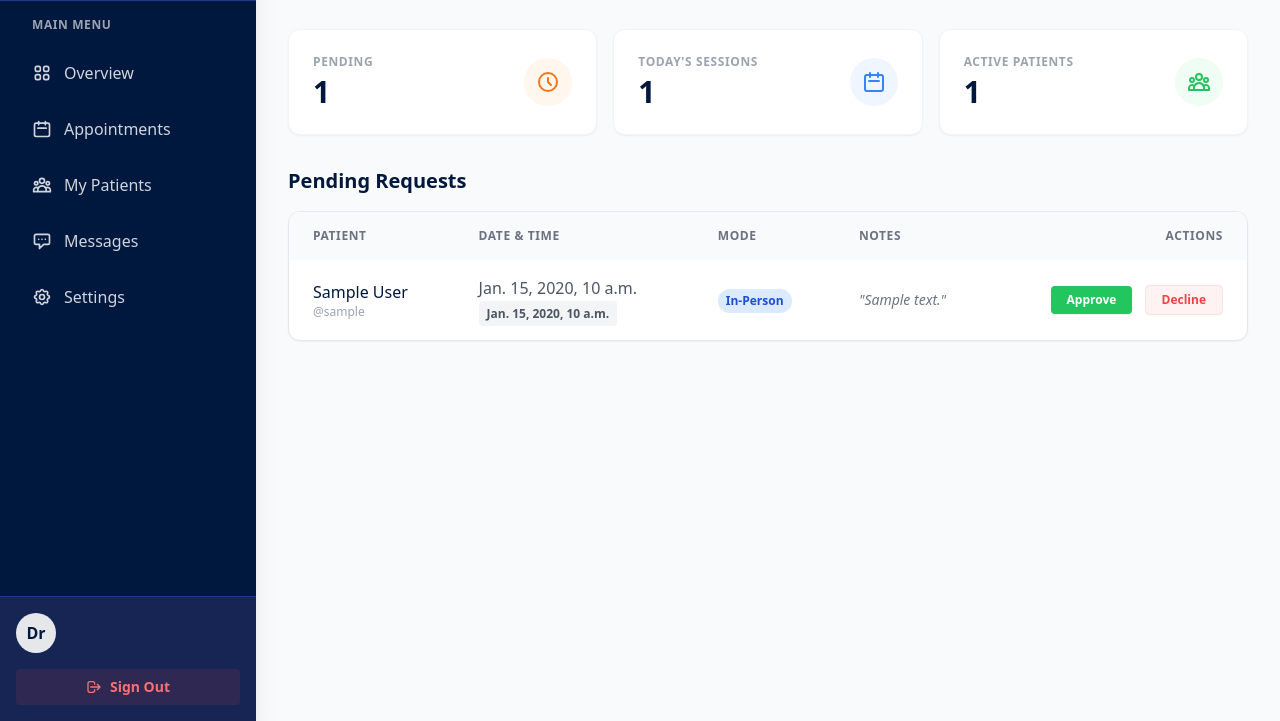
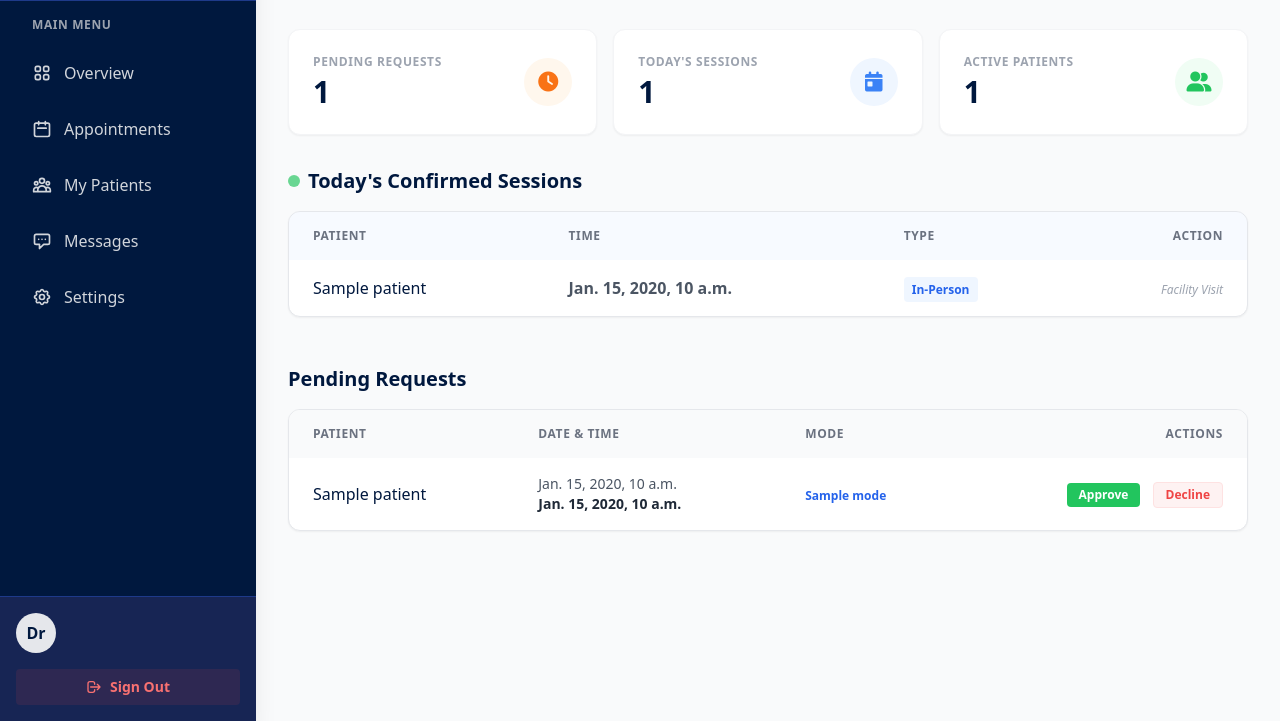
Before and after one commit to Flora72/CMHS, a Django app: template templates/accounts/therapist_dashboard.html in a window 1280 px wide. Shown: the part 79-800 px from the top of the page. Run offline with Django 5.2, Linux system fonts and the light colour scheme; the template is opened without the code that fills it: most values are stand-ins (such as "Sample title", 1, 10 or a date in 2020); some libraries are stand-ins or nearby versions.

Commit message:
a similar link is generated for the therapist to allow for hosting

```diff
--- a/templates/accounts/therapist_dashboard.html
+++ b/templates/accounts/therapist_dashboard.html
@@ -7,7 +7,7 @@
 
     {% include 'includes/therapist_sidebar.html' %}
 
-     <main class="flex-1 overflow-y-auto bg-gray-50 p-4 md:p-8 w-full flex flex-col mt-16 md:mt-0">
+    <main class="flex-1 overflow-y-auto bg-gray-50 p-4 md:p-8 w-full flex flex-col mt-16 md:mt-0">
 
         <div class="flex flex-col md:flex-row justify-between items-start md:items-end mb-8 gap-4">
             <div>
@@ -22,11 +22,11 @@
         <div class="grid grid-cols-1 md:grid-cols-3 gap-4 mb-8">
             <div class="bg-white p-6 rounded-xl shadow-sm border border-gray-100 flex items-center justify-between">
                 <div>
-                    <p class="text-xs font-bold text-gray-400 uppercase tracking-wider">Pending</p>
+                    <p class="text-xs font-bold text-gray-400 uppercase tracking-wider">Pending Requests</p>
                     <p class="text-3xl font-bold text-chiromo-navy mt-1">{{ pending_count }}</p>
                 </div>
                 <div class="w-12 h-12 rounded-full bg-orange-50 text-orange-500 flex items-center justify-center">
-                    <svg class="w-6 h-6" fill="none" stroke="currentColor" viewBox="0 0 24 24"><path stroke-linecap="round" stroke-linejoin="round" stroke-width="2" d="M12 8v4l3 3m6-3a9 9 0 11-18 0 9 9 0 0118 0z"></path></svg>
+                    <i class="fas fa-clock text-xl"></i>
                 </div>
             </div>
             <div class="bg-white p-6 rounded-xl shadow-sm border border-gray-100 flex items-center justify-between">
@@ -35,7 +35,7 @@
                     <p class="text-3xl font-bold text-chiromo-navy mt-1">{{ todays_count }}</p>
                 </div>
                 <div class="w-12 h-12 rounded-full bg-blue-50 text-blue-500 flex items-center justify-center">
-                    <svg class="w-6 h-6" fill="none" stroke="currentColor" viewBox="0 0 24 24"><path stroke-linecap="round" stroke-linejoin="round" stroke-width="2" d="M8 7V3m8 4V3m-9 8h10M5 21h14a2 2 0 002-2V7a2 2 0 00-2-2H5a2 2 0 00-2 2v12a2 2 0 002 2z"></path></svg>
+                    <i class="fas fa-calendar-day text-xl"></i>
                 </div>
             </div>
             <div class="bg-white p-6 rounded-xl shadow-sm border border-gray-100 flex items-center justify-between">
@@ -44,55 +44,62 @@
                     <p class="text-3xl font-bold text-chiromo-navy mt-1">{{ total_patients }}</p>
                 </div>
                 <div class="w-12 h-12 rounded-full bg-green-50 text-green-500 flex items-center justify-center">
-                    <svg class="w-6 h-6" fill="none" stroke="currentColor" viewBox="0 0 24 24"><path stroke-linecap="round" stroke-linejoin="round" stroke-width="2" d="M17 20h5v-2a3 3 0 00-5.356-1.857M17 20H7m10 0v-2c0-.656-.126-1.283-.356-1.857M7 20H2v-2a3 3 0 015.356-1.857M7 20v-2c0-.656.126-1.283.356-1.857m0 0a5.002 5.002 0 019.288 0M15 7a3 3 0 11-6 0 3 3 0 016 0zm6 3a2 2 0 11-4 0 2 2 0 014 0zM7 10a2 2 0 11-4 0 2 2 0 014 0z"></path></svg>
+                    <i class="fas fa-user-friends text-xl"></i>
                 </div>
             </div>
         </div>
 
-        <h3 class="font-bold text-xl text-chiromo-navy mb-4">Pending Requests</h3>
+        <h3 class="font-bold text-xl text-chiromo-navy mb-4 flex items-center gap-2">
+            <span class="w-3 h-3 bg-green-500 rounded-full animate-pulse"></span>
+            Today's Confirmed Sessions
+        </h3>
 
-        <div class="md:hidden space-y-4 pb-20">
-            {% for appt in pending_requests %}
-            <div class="bg-white p-5 rounded-xl shadow-sm border border-gray-200">
-                <div class="flex justify-between items-start mb-3">
-                    <div>
-                        <h4 class="font-bold text-chiromo-navy text-lg">{{ appt.patient.first_name }} {{ appt.patient.last_name }}</h4>
-                        <p class="text-xs text-gray-400">@{{ appt.patient.username }}</p>
-                    </div>
-                    {% if appt.mode == 'online' %}
-                        <span class="px-2 py-1 rounded-lg text-xs font-bold bg-purple-100 text-purple-700">Online</span>
-                    {% else %}
-                        <span class="px-2 py-1 rounded-lg text-xs font-bold bg-blue-100 text-blue-700">In-Person</span>
-                    {% endif %}
-                </div>
-
-                <div class="text-sm text-gray-600 mb-4 space-y-1">
-                    <p><span class="font-bold">Date:</span> {{ appt.date }}</p>
-                    <p><span class="font-bold">Time:</span> {{ appt.time }}</p>
-                    {% if appt.notes %}
-                        <div class="mt-2 bg-gray-50 p-2 rounded text-xs italic text-gray-500 border border-gray-100">
-                            "{{ appt.notes|truncatechars:50 }}"
-                        </div>
-                    {% endif %}
-                </div>
-
-                <div class="grid grid-cols-2 gap-3">
-                    <a href="{% url 'approve_appointment' appt.id %}" class="flex items-center justify-center bg-green-500 text-white py-3 rounded-lg font-bold text-sm shadow-sm hover:bg-green-600">
-                        Approve
-                    </a>
-                    <a href="{% url 'decline_appointment' appt.id %}" onclick="return confirm('Decline this request?');" class="flex items-center justify-center bg-red-50 text-red-500 border border-red-100 py-3 rounded-lg font-bold text-sm hover:bg-red-100">
-                        Decline
-                    </a>
-                </div>
+        <div class="bg-white rounded-xl shadow-sm border border-gray-200 overflow-hidden mb-12">
+            {% if approved_sessions %}
+            <table class="w-full text-left border-collapse">
+                <thead class="bg-blue-50/50 text-gray-500 text-xs uppercase tracking-wider">
+                    <tr>
+                        <th class="px-6 py-4 font-bold">Patient</th>
+                        <th class="px-6 py-4 font-bold">Time</th>
+                        <th class="px-6 py-4 font-bold">Type</th>
+                        <th class="px-6 py-4 font-bold text-right">Action</th>
+                    </tr>
+                </thead>
+                <tbody class="divide-y divide-gray-100">
+                    {% for appt in approved_sessions %}
+                    <tr class="hover:bg-gray-50 transition">
+                        <td class="px-6 py-4 font-medium text-chiromo-navy">{{ appt.patient.get_full_name|default:appt.patient.username }}</td>
+                        <td class="px-6 py-4 text-gray-600 font-bold">{{ appt.time }}</td>
+                        <td class="px-6 py-4">
+                            {% if appt.mode == 'online' %}
+                                <span class="text-xs font-bold text-purple-600 bg-purple-50 px-2 py-1 rounded">Online</span>
+                            {% else %}
+                                <span class="text-xs font-bold text-blue-600 bg-blue-50 px-2 py-1 rounded">In-Person</span>
+                            {% endif %}
+                        </td>
+                        <td class="px-6 py-4 text-right">
+                            {% if appt.mode == 'online' %}
+                                <button onclick="launchMeeting('CMHS-Therapy-{{ appt.id }}-{{ appt.date|date:'Ymd' }}', '{{ appt.patient.get_full_name|addslashes }}')"
+                                        class="inline-flex items-center gap-2 px-4 py-2 bg-chiromo-navy text-white text-xs font-bold rounded-lg hover:bg-blue-900 transition shadow-md">
+                                    <i class="fas fa-video"></i> Launch Session
+                                </button>
+                            {% else %}
+                                <span class="text-xs text-gray-400 italic">Facility Visit</span>
+                            {% endif %}
+                        </td>
+                    </tr>
+                    {% endfor %}
+                </tbody>
+            </table>
+            {% else %}
+            <div class="p-8 text-center text-gray-500">
+                <p>No confirmed sessions for today.</p>
             </div>
-            {% empty %}
-            <div class="text-center py-10 text-gray-500 bg-white rounded-xl border border-dashed">
-                <p>No pending requests.</p>
-            </div>
-            {% endfor %}
+            {% endif %}
         </div>
 
-        <div class="hidden md:block bg-white rounded-xl shadow-sm border border-gray-200 overflow-hidden">
+        <h3 class="font-bold text-xl text-chiromo-navy mb-4">Pending Requests</h3>
+        <div class="bg-white rounded-xl shadow-sm border border-gray-200 overflow-hidden">
             {% if pending_requests %}
             <table class="w-full text-left border-collapse">
                 <thead class="bg-gray-50 text-gray-500 text-xs uppercase tracking-wider">
@@ -100,50 +107,94 @@
                         <th class="px-6 py-4 font-bold">Patient</th>
                         <th class="px-6 py-4 font-bold">Date & Time</th>
                         <th class="px-6 py-4 font-bold">Mode</th>
-                        <th class="px-6 py-4 font-bold">Notes</th>
-                        <th class="px-6 py-4 font-bold text-right">Actions</th>
+                        <th class="px-6 py-4 text-right font-bold">Actions</th>
                     </tr>
                 </thead>
                 <tbody class="divide-y divide-gray-100">
                     {% for appt in pending_requests %}
                     <tr class="hover:bg-blue-50/30 transition">
                         <td class="px-6 py-4 font-medium text-chiromo-navy">
-                            {{ appt.patient.first_name }} {{ appt.patient.last_name }}
-                            <div class="text-xs text-gray-400">@{{ appt.patient.username }}</div>
+                            {{ appt.patient.get_full_name|default:appt.patient.username }}
                         </td>
-                        <td class="px-6 py-4 text-gray-600">
+                        <td class="px-6 py-4 text-gray-600 text-sm">
                             {{ appt.date }} <br>
-                            <span class="text-xs font-bold bg-gray-100 px-2 py-1 rounded">{{ appt.time }}</span>
+                            <span class="font-bold text-gray-800">{{ appt.time }}</span>
                         </td>
                         <td class="px-6 py-4">
-                            {% if appt.mode == 'online' %}
-                                <span class="inline-flex items-center gap-1 px-2 py-1 rounded-full text-xs font-bold bg-purple-100 text-purple-700">Online</span>
-                            {% else %}
-                                <span class="inline-flex items-center gap-1 px-2 py-1 rounded-full text-xs font-bold bg-blue-100 text-blue-700">In-Person</span>
-                            {% endif %}
-                        </td>
-                        <td class="px-6 py-4 text-sm text-gray-500 italic max-w-xs truncate">
-                            "{{ appt.notes|default:'No notes' }}"
+                            <span class="text-xs font-bold {% if appt.mode == 'online' %}text-purple-600{% else %}text-blue-600{% endif %}">
+                                {{ appt.mode|capfirst }}
+                            </span>
                         </td>
                         <td class="px-6 py-4 text-right space-x-2">
-                            <a href="{% url 'approve_appointment' appt.id %}" class="px-4 py-1.5 bg-green-500 text-white text-xs font-bold rounded hover:bg-green-600 transition inline-block shadow-sm">
-                                Approve
-                            </a>
-                            <a href="{% url 'decline_appointment' appt.id %}" onclick="return confirm('Are you sure?');" class="px-4 py-1.5 bg-red-50 text-red-500 border border-red-100 text-xs font-bold rounded hover:bg-red-100 transition inline-block">
-                                Decline
-                            </a>
+                            <a href="{% url 'approve_appointment' appt.id %}" class="px-3 py-1 bg-green-500 text-white text-xs font-bold rounded hover:bg-green-600 transition inline-block">Approve</a>
+                            <a href="{% url 'decline_appointment' appt.id %}" onclick="return confirm('Decline this request?');" class="px-3 py-1 bg-red-50 text-red-500 border border-red-100 text-xs font-bold rounded hover:bg-red-100 transition inline-block">Decline</a>
                         </td>
                     </tr>
                     {% endfor %}
                 </tbody>
             </table>
             {% else %}
-            <div class="p-12 text-center text-gray-500">
+            <div class="p-8 text-center text-gray-500">
                 <p>No pending requests at the moment.</p>
             </div>
             {% endif %}
         </div>
-
     </main>
 </div>
+
+<div id="jitsi-modal" class="fixed inset-0 z-[100] hidden bg-black flex flex-col">
+    <div class="bg-chiromo-navy p-4 flex justify-between items-center text-white">
+        <span id="session-title" class="font-bold uppercase tracking-widest text-sm">Live Clinical Session</span>
+        <button onclick="closeMeeting()" class="bg-red-600 hover:bg-red-700 text-white px-4 py-1 rounded text-xs font-bold">
+            End & Close Session
+        </button>
+    </div>
+    <div id="jitsi-container" class="flex-1 w-full bg-gray-900"></div>
+</div>
+
+<script src="https://meet.jit.si/external_api.js"></script>
+<script>
+    let jitsiApi = null;
+
+    function launchMeeting(roomName, patientName) {
+        document.getElementById('jitsi-modal').classList.remove('hidden');
+        document.getElementById('session-title').innerText = "Session with " + patientName;
+
+        const domain = 'meet.jit.si';
+        const options = {
+            roomName: roomName,
+            width: '100%',
+            height: '100%',
+            parentNode: document.querySelector('#jitsi-container'),
+            userInfo: {
+                displayName: 'Dr. {{ user.last_name|addslashes }}'
+            },
+            configOverwrite: {
+                prejoinPageEnabled: false,
+                startWithAudioMuted: false,
+                startWithVideoMuted: false,
+                disableDeepLinking: true
+            },
+            interfaceConfigOverwrite: {
+                TOOLBAR_BUTTONS: [
+                    'microphone', 'camera', 'closedcaptions', 'desktop', 'fullscreen',
+                    'fhangup', 'profile', 'chat', 'settings', 'raisehand',
+                    'videoquality', 'filmstrip', 'tileview', 'security'
+                ],
+            }
+        };
+
+        // Initialize the Iframe
+        jitsiApi = new JitsiMeetExternalAPI(domain, options);
+    }
+
+    function closeMeeting() {
+        if (jitsiApi) {
+            jitsiApi.dispose();
+            jitsiApi = null;
+        }
+        document.getElementById('jitsi-modal').classList.add('hidden');
+        document.getElementById('jitsi-container').innerHTML = ""; // Clear for next session
+    }
+</script>
 {% endblock %}
```
